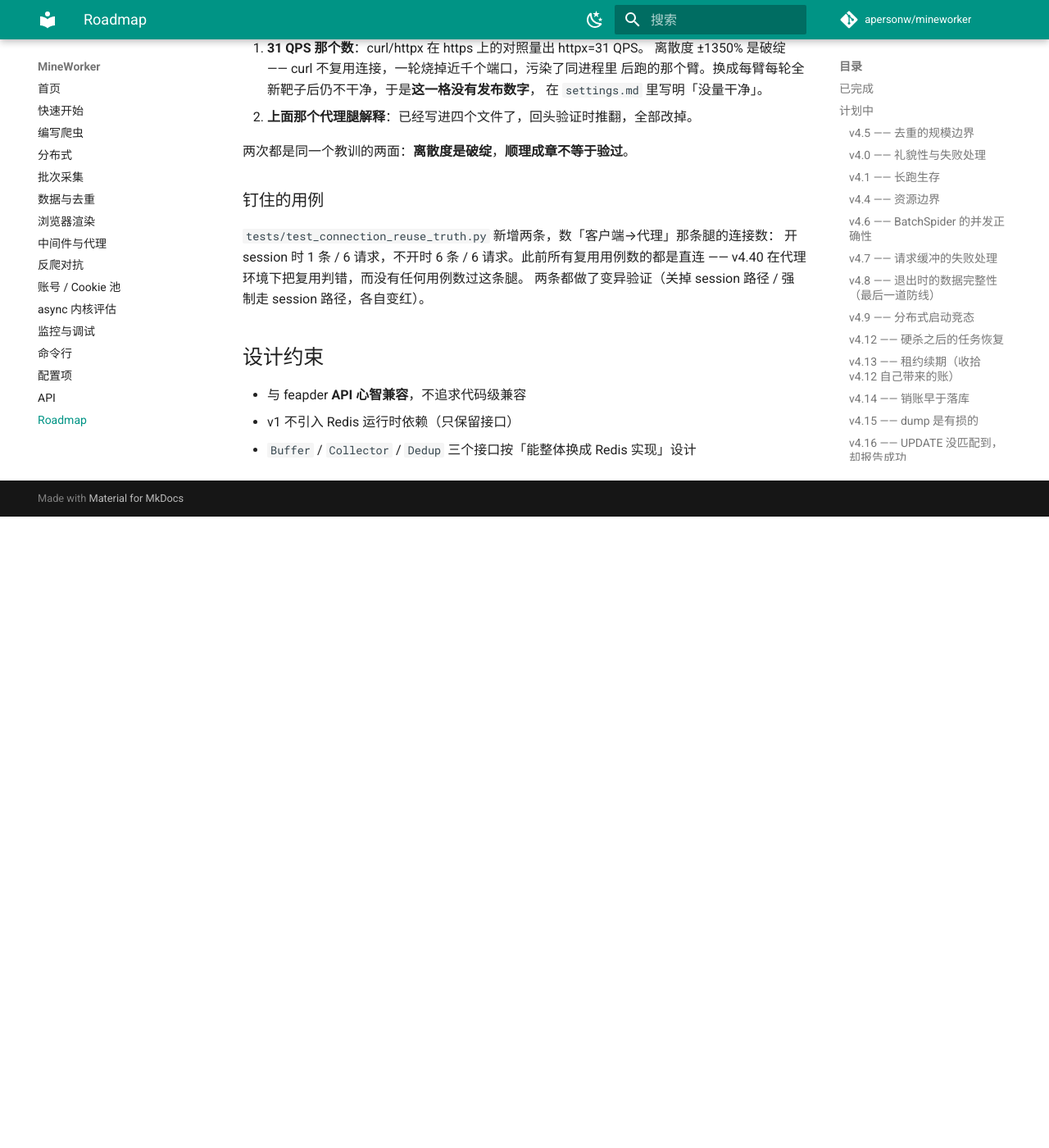
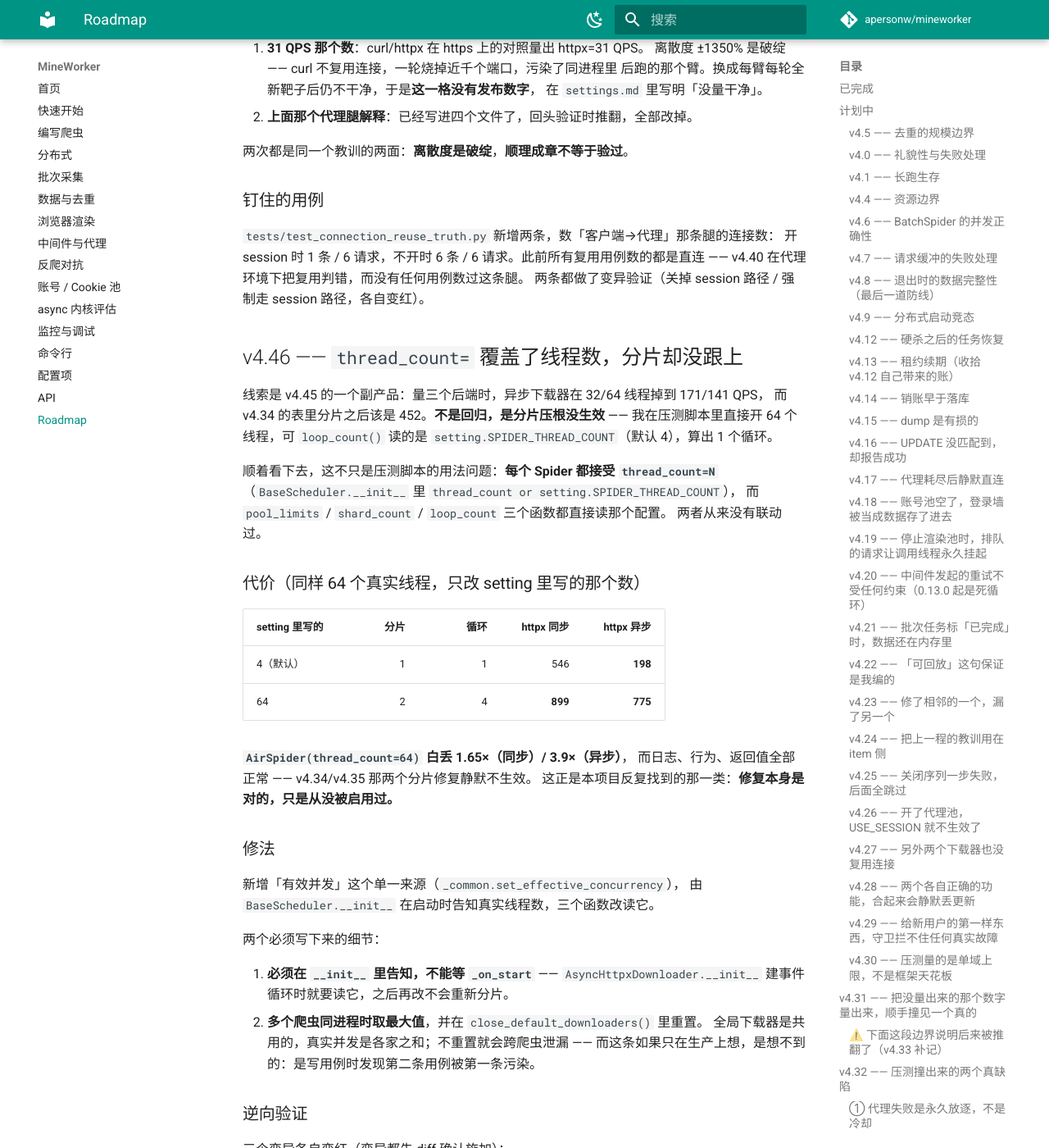
Before and after one commit to apersonw/mineworker, an MkDocs documentation site: the page built from docs/roadmap.md, in a window 1280 px wide and 1400 px high, scrolled down 56060 px. Shown: the whole window at 82% size. Built offline with MkDocs 1.6.1 and Material for MkDocs 9.7.7, drawn with Linux system fonts in a browser that asks for light colours; comment, search, counter and statistics services are not loaded; before the commit the page ends 56690 px from its top, so only the background shows below that; some of the changed text lies outside the part shown.

Commit message:
fix: v4.46 —— thread_count= 覆盖了线程数，分片却没跟上
线索是 v4.45 的副产品：量三个后端时异步在 32/64 线程掉到 171/141 QPS，
而 v4.34 的表里分片之后该是 452。**不是回归，是分片压根没生效**。

顺着看下去这不只是压测脚本的用法问题：每个 Spider 都接受 `thread_count=N`
（`BaseScheduler` 里 `thread_count or setting.SPIDER_THREAD_COUNT`），而
`pool_limits` / `shard_count` / `loop_count` 三个函数都直接读那个配置 ——
**两者从来没有联动过**。

代价（同样 64 个真实线程，只改 setting 里写的那个数、50ms 靶子）：

    setting 写 4（默认）→ 1 片 1 循环 → 同步 546  异步 198
    setting 写 64       → 2 片 4 循环 → 同步 899  异步 775

`AirSpider(thread_count=64)` 白丢 1.65×（同步）/ 3.9×（异步），而日志、行为、
返回值全部正常 —— v4.34/v4.35 那两个分片修复静默不生效。**修复本身是对的，
只是从没被启用过。**

修法：新增「有效并发」单一来源 `_common.set_effective_concurrency`，
由 `BaseScheduler.__init__` 告知真实线程数，三个函数改读它。两个细节：

1. 必须在 `__init__` 告知、不能等 `_on_start` —— `AsyncHttpxDownloader.__init__`
   建事件循环时就要读它，之后再改不会重新分片；
2. 多爬虫同进程取最大值，并在 `close_default_downloaders()` 里重置 ——
   全局下载器是共用的。这条是写用例时发现第二条被第一条污染才想到的。

逆向验证三个变异各自变红（都先 diff 确认施加）：拆掉告知 / **告知配置值
而非真实线程数** / 拆掉 teardown 的重置。第二个模拟「接线了但接错了」——
只验第一种的话，一个 `set_effective_concurrency(setting.SPIDER_THREAD_COUNT)`
的错误实现会一路绿到发布。

另有端到端确认：真爬虫 thread_count=64 跑起来，parse 里读到有效并发 64、
分片 2、循环 4。

四条检查：ruff check 通过、ruff format --check 174 files、mypy 83 files、
**691 passed**（redis/postgres/mysql 容器已起，真库用例未跳过）。

Co-Authored-By: Claude Opus 5 <noreply@anthropic.com>

````diff
--- a/docs/roadmap.md
+++ b/docs/roadmap.md
@@ -1962,6 +1962,59 @@ v4.40 的错在于拿缓存**之后**的环境去复述缓存**之前**的结论
 v4.40 在代理环境下把复用判错，而没有任何用例数过这条腿。
 两条都做了变异验证（关掉 session 路径 / 强制走 session 路径，各自变红）。
 
+## v4.46 —— `thread_count=` 覆盖了线程数，分片却没跟上
+
+线索是 v4.45 的一个副产品：量三个后端时，异步下载器在 32/64 线程掉到 171/141 QPS，
+而 v4.34 的表里分片之后该是 452。**不是回归，是分片压根没生效** ——
+我在压测脚本里直接开 64 个线程，可 `loop_count()` 读的是
+`setting.SPIDER_THREAD_COUNT`（默认 4），算出 1 个循环。
+
+顺着看下去，这不只是压测脚本的用法问题：**每个 Spider 都接受 `thread_count=N`**
+（`BaseScheduler.__init__` 里 `thread_count or setting.SPIDER_THREAD_COUNT`），
+而 `pool_limits` / `shard_count` / `loop_count` 三个函数都直接读那个配置。
+两者从来没有联动过。
+
+### 代价（同样 64 个真实线程，只改 setting 里写的那个数）
+
+| setting 里写的 | 分片 | 循环 | httpx 同步 | httpx 异步 |
+|---|---:|---:|---:|---:|
+| 4（默认） | 1 | 1 | 546 | **198** |
+| 64 | 2 | 4 | **899** | **775** |
+
+**`AirSpider(thread_count=64)` 白丢 1.65×（同步）/ 3.9×（异步）**，
+而日志、行为、返回值全部正常 —— v4.34/v4.35 那两个分片修复静默不生效。
+这正是本项目反复找到的那一类：**修复本身是对的，只是从没被启用过。**
+
+### 修法
+
+新增「有效并发」这个单一来源（`_common.set_effective_concurrency`），
+由 `BaseScheduler.__init__` 在启动时告知真实线程数，三个函数改读它。
+
+两个必须写下来的细节：
+
+1. **必须在 `__init__` 里告知，不能等 `_on_start`** ——
+   `AsyncHttpxDownloader.__init__` 建事件循环时就要读它，之后再改不会重新分片。
+2. **多个爬虫同进程时取最大值**，并在 `close_default_downloaders()` 里重置。
+   全局下载器是共用的，真实并发是各家之和；不重置就会跨爬虫泄漏 ——
+   而这条如果只在生产上想，是想不到的：是写用例时发现第二条用例被第一条污染。
+
+### 逆向验证
+
+三个变异各自变红（变异都先 diff 确认施加）：
+
+| 变异 | 变红的用例 |
+|---|---|
+| 拆掉调度器的告知 | 覆盖 / 取最大 / 重置 三条 |
+| 告知配置值而非真实线程数（**最容易写错的那种**） | 同上三条 |
+| 拆掉 teardown 的重置 | 阴性对照 + 重置 两条 |
+
+第二个变异值得单记：它模拟的是「接线了但接错了」，而不是「没接线」。
+只验第一种，一个 `set_effective_concurrency(setting.SPIDER_THREAD_COUNT)`
+的错误实现会一路绿到发布。
+
+另有端到端确认：真爬虫 `thread_count=64` 跑起来，在 `parse` 里读到
+有效并发 64、分片 2、循环 4。
+
 ## 设计约束
 
 - 与 feapder **API 心智兼容**，不追求代码级兼容
--- a/docs/settings.md
+++ b/docs/settings.md
@@ -16,7 +16,7 @@ MINEWORKER_SPIDER_THREAD_COUNT=8 MINEWORKER_LOG_LEVEL=DEBUG python main.py
 
 | 配置 | 默认 | 说明 |
 |---|---|---|
-| `SPIDER_THREAD_COUNT` | `4` | 工作线程数 |
+| `SPIDER_THREAD_COUNT` | `4` | 工作线程数。`Spider(thread_count=N)` 会覆盖它，**分片与连接池上限跟着真实值走**，见下 |
 | `SPIDER_MAX_RETRY_TIMES` | `3` | 单请求最大重试次数 |
 | `SESSION_CACHE_SIZE` | `16` | 开 `USE_SESSION` 且用代理池时，最多缓存多少个代理的连接池（分片后上限按片数自动放大） |
 | `SESSION_SHARD_THREADS` | `32` | 每个代理连接池最多服务多少线程，超出再开一片；`0` = 不分片。见下方说明 |
@@ -206,6 +206,31 @@ MINEWORKER_SPIDER_THREAD_COUNT=8 MINEWORKER_LOG_LEVEL=DEBUG python main.py
 只影响同步 httpx 下载器。异步下载器跑在单个事件循环里、不存在这种线程争用；
 `curl_cffi` 用 libcurl 自己的连接池，机制不同，均未改动。
 
+### `thread_count=` 会覆盖 `SPIDER_THREAD_COUNT`，分片跟着真实值走
+
+每个 Spider 都接受 `thread_count=N`：
+
+```python
+MySpider(thread_count=64).start()      # 64 个工作线程，配置里写的 4 不算数
+```
+
+`SESSION_SHARD_THREADS` / `ASYNC_THREADS_PER_LOOP` / 连接池上限**都按这个真实值算**，
+不是按配置里的数 —— 调度器启动时会把真实线程数告诉下载器层。
+
+!!! warning "v4.46 之前不是这样，那是个静默失效"
+    此前这三个函数直接读 `setting.SPIDER_THREAD_COUNT`，于是
+    `AirSpider(thread_count=64)` 配默认的 `4` 会算出 **1 片、1 个事件循环** ——
+    分片一直没生效，而日志、行为、返回值全都正常。代价（同样 64 个真实线程、
+    50ms 靶子）：
+
+    | | 分片 | 循环 | httpx 同步 | httpx 异步 |
+    |---|---:|---:|---:|---:|
+    | 按配置的 4 算（旧） | 1 | 1 | 546 | **198** |
+    | 按真实的 64 算（新） | 2 | 4 | **899** | **775** |
+
+一个进程里跑多个爬虫时**取最大值** —— 全局下载器是它们共用的，真实并发是各家之和；
+爬虫收尾时这个值会跟着下载器一起重置。
+
 ## 每进程的开销天花板
 
 上面那些旋钮都拧到最好之后，还有一堵墙：**httpx 自己的每请求 Python 开销**。
````
Also changed, not shown: CHANGELOG.md (+12 -1 lines), 5 other files.
